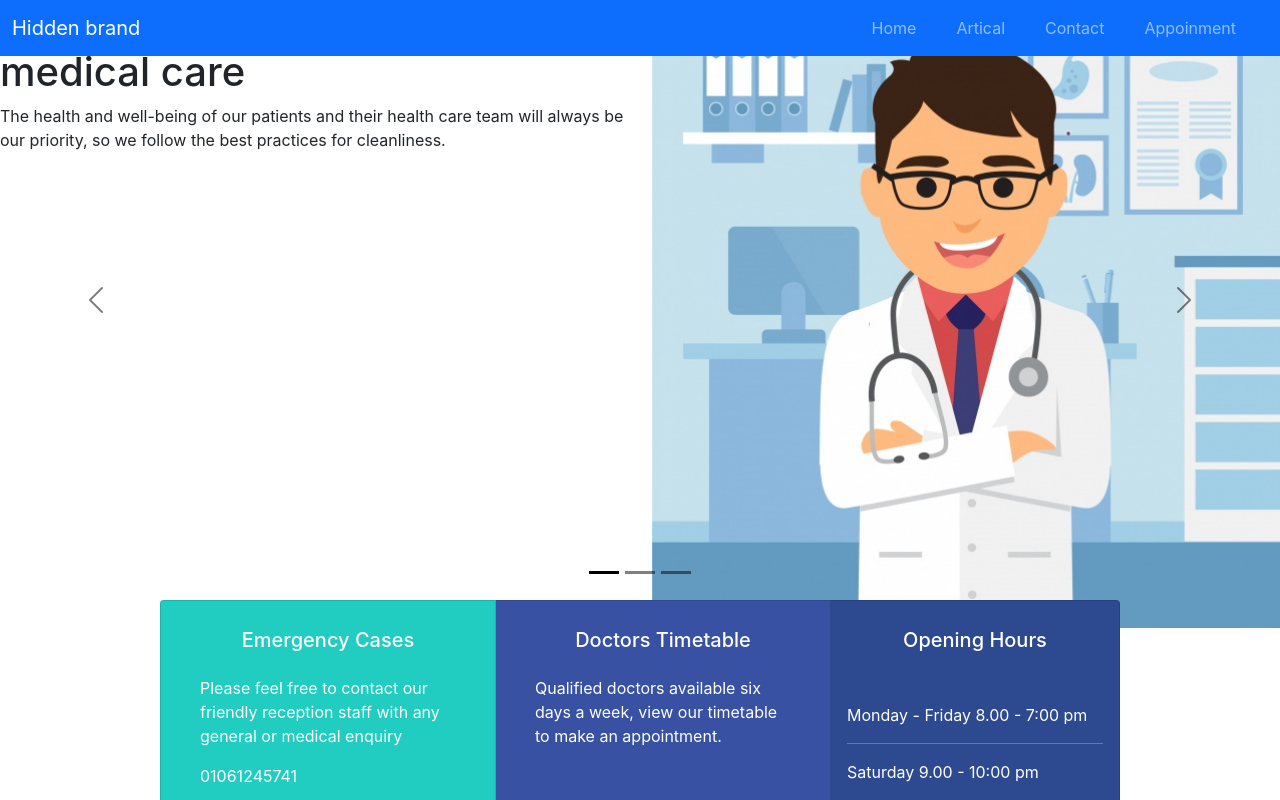
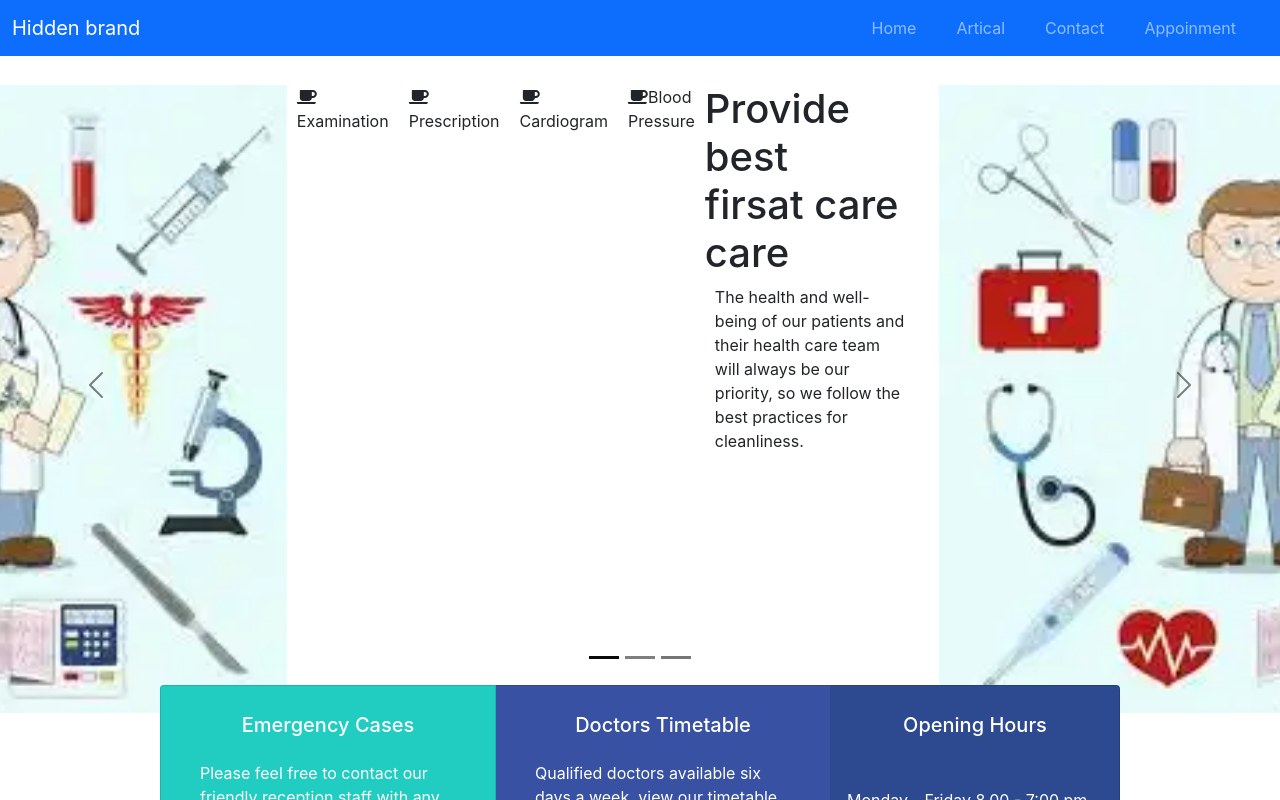
Before and after one commit to Swapno5896/Medical-Care-Client, a React (Create React App) app: page / in a window 1280 px wide. Shown: the top 800 px of the page. Built offline with nearby package versions, Linux system fonts and the light colour scheme.

Commit message:
carosel is updated

```diff
--- a/src/components/Home/TopBanner/TopBanner.tsx
+++ b/src/components/Home/TopBanner/TopBanner.tsx
@@ -9,7 +9,7 @@ import { faCoffee } from '@fortawesome/free-solid-svg-icons'
 
 const TopBanner = () => {
     return (
-        <div>
+        <div style={{ marginTop: '85px' }}>
             <div id="carouselExampleDark" className="top-banner-carosel carousel carousel-dark slide" data-bs-ride="carousel">
                 <div className="carousel-indicators">
                     <button type="button" data-bs-target="#carouselExampleDark" data-bs-slide-to="0" className="active" aria-current="true" aria-label="Slide 1"></button>
@@ -17,48 +17,71 @@ const TopBanner = () => {
                     <button type="button" data-bs-target="#carouselExampleDark" data-bs-slide-to="2" aria-label="Slide 3"></button>
                 </div>
                 <div className="carousel-inner">
-                    <div className="carousel-item active" data-bs-interval="10000">
+                    <div className="carousel-item active" data-bs-interval="1000">
                         <div className="row">
                             <div className="col-md-6">
-                                <h1>Provide best <br /> medical care</h1>
-                                <p>The health and well-being of our patients and their health care team will
-                                    always be our priority, so we follow the best practices for cleanliness.</p>
+
+                                <div className='top-banner-icons'>
+                                    <p> <span><FontAwesomeIcon icon={faCoffee} /></span> Examination</p>
+                                    <p><span><FontAwesomeIcon icon={faCoffee} /></span>Prescription</p>
+                                    <p><span><FontAwesomeIcon icon={faCoffee} /></span>Cardiogram</p>
+                                    <p><span><FontAwesomeIcon icon={faCoffee} /></span>Blood Pressure</p>
+                                    <div>
+                                        <h1>Provide best <br /> firsat care care</h1>
+                                        <p>The health and well-being of our patients and their health care team will
+                                            always be our priority, so we follow the best practices for cleanliness.</p>
+                                    </div>
+
+                                </div>
                             </div>
                             <div className="col-md-6">
-                                <img src={img1} className="d-block w-100" alt="..." />
+                                <img src={img2} className="d-block w-100" alt="..." />
                             </div>
                         </div>
 
 
                     </div>
-                    <div className="carousel-item" data-bs-interval="2000">
+                    <div className="carousel-item" data-bs-interval="1000">
                         <div className="row">
                             <div className="col-md-6">
-                                <h1>Provide best <br /> medical care</h1>
-                                <p>The health and well-being of our patients and their health care team will
-                                    always be our priority, so we follow the best practices for cleanliness.</p>
+
                                 <div className='top-banner-icons'>
                                     <p> <span><FontAwesomeIcon icon={faCoffee} /></span> Examination</p>
                                     <p><span><FontAwesomeIcon icon={faCoffee} /></span>Prescription</p>
                                     <p><span><FontAwesomeIcon icon={faCoffee} /></span>Cardiogram</p>
                                     <p><span><FontAwesomeIcon icon={faCoffee} /></span>Blood Pressure</p>
+                                    <div>
+                                        <h1>Provide best <br /> swapno care care</h1>
+                                        <p>The health and well-being of our patients and their health care team will
+                                            always be our priority, so we follow the best practices for cleanliness.</p>
+                                    </div>
 
                                 </div>
                             </div>
                             <div className="col-md-6">
-                                <img src={img1} className="d-block w-100" alt="..." />
+                                <img src={img2} className="d-block w-100" alt="..." />
                             </div>
                         </div>
                     </div>
-                    <div className="carousel-item">
+                    <div className="carousel-item" data-bs-interval="1000">
                         <div className="row">
                             <div className="col-md-6">
-                                <h1>Provide best <br /> medical care</h1>
-                                <p>The health and well-being of our patients and their health care team will
-                                    always be our priority, so we follow the best practices for cleanliness.</p>
+
+                                <div className='top-banner-icons'>
+                                    <p> <span><FontAwesomeIcon icon={faCoffee} /></span> Examination</p>
+                                    <p><span><FontAwesomeIcon icon={faCoffee} /></span>Prescription</p>
+                                    <p><span><FontAwesomeIcon icon={faCoffee} /></span>Cardiogram</p>
+                                    <p><span><FontAwesomeIcon icon={faCoffee} /></span>Blood Pressure</p>
+                                    <div>
+                                        <h1>Provide best <br /> medical care</h1>
+                                        <p>The health and well-being of our patients and their health care team will
+                                            always be our priority, so we follow the best practices for cleanliness.</p>
+                                    </div>
+
+                                </div>
                             </div>
                             <div className="col-md-6">
-                                <img src={img1} className="d-block w-100" alt="..." />
+                                <img src={img2} className="d-block w-100" alt="..." />
                             </div>
                         </div>
                     </div>
```
